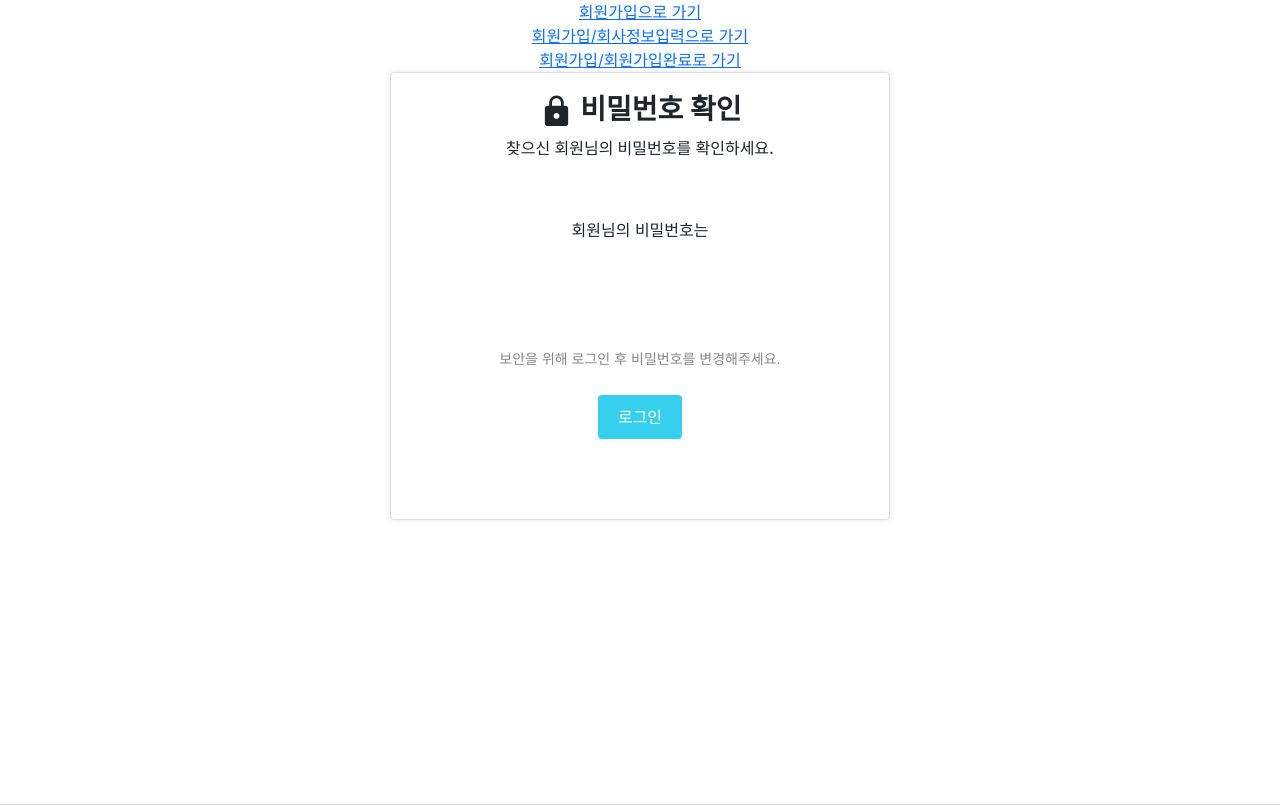
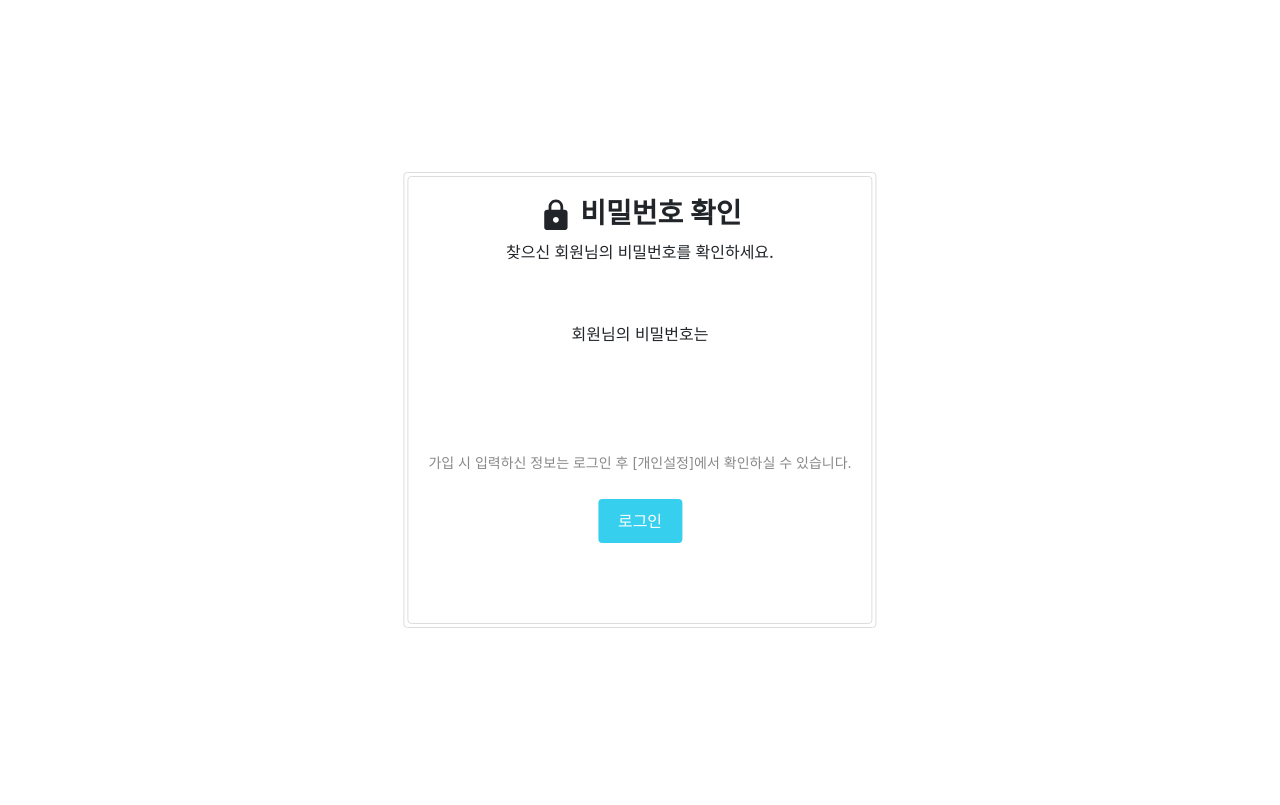
Before and after one commit to HyoungMinSong/wehagoreact, a React (Create React App) app: page /findpwresult in a window 1280 px wide. Built offline with nearby package versions, Linux system fonts and the light colour scheme.

Commit message:
자잘한거수정

```diff
--- a/src/App.js
+++ b/src/App.js
@@ -18,11 +18,7 @@ function App() {
   return (
     <div className="App">
 
-      <Link to={'/signup'}>회원가입으로 가기</Link>
-      <br/>
-      <Link to={'/signup/company'}>회원가입/회사정보입력으로 가기</Link>
-      <br/>
-      <Link to={'/signup/complete'}>회원가입/회원가입완료로 가기</Link>
+
       <Routes>
         <Route path='/signup' element={<SignUp_infomation/>}/>
         <Route path='/signup/company' element={<SignUp_company/>}/>
--- a/src/pages/login/FindIdResult.css
+++ b/src/pages/login/FindIdResult.css
@@ -2,12 +2,17 @@
 
 .find-id-result-container {
   max-width: 500px;
-  margin: 0 auto;
+  margin: auto;
   padding: 20px;
-  background-color: #ffffff; /* 흰색 배경색 */
-  border: 1px solid #dddddd; /* 구분선 추가 */
+  background-color: #ffffff;
+  border: 1px solid #dddddd;
   border-radius: 4px;
+  position: absolute;
+  top: 50%;
+  left: 50%;
+  transform: translate(-50%, -50%);
 }
+
 
 .find-id-result-title {
   text-align: center;
--- a/src/pages/login/FindpwResult.css
+++ b/src/pages/login/FindpwResult.css
@@ -2,12 +2,15 @@
 
     .find-pw-result-container {
         max-width: 500px;
-    margin: 0 auto;
+        margin: auto;
         padding: 20px;
         background-color: #ffffff;
         border: 1px solid #dddddd;
         border-radius: 4px;
-    box-shadow: 0px 0px 5px rgba(0, 0, 0, 0.1);
+        position: absolute;
+        top: 50%;
+        left: 50%;
+        transform: translate(-50%, -50%);
       }
 
     .find-pw-result-title {
--- a/src/pages/login/FindpwResult.js
+++ b/src/pages/login/FindpwResult.js
@@ -19,7 +19,7 @@ return (
 <p className="find-pw-result-message">회원님의 비밀번호는</p>
 <p className="find-pw-result-pw">{foundPw}</p>
 <div className="find-pw-result-note">
-<p>보안을 위해 로그인 후 비밀번호를 변경해주세요.</p>
+<p>가입 시 입력하신 정보는 로그인 후 [개인설정]에서 확인하실 수 있습니다.</p>
 </div>
 <Link to="/login" className="find-pw-result-login-button">
 로그인
--- a/src/pages/login/LoginPage.css
+++ b/src/pages/login/LoginPage.css
@@ -46,14 +46,14 @@
   background: -o-linear-gradient(top left, #50a3a2 0%, #53e3a6 100%);
   background: linear-gradient(to bottom right, #50a3a2 0%, #53e3a6 100%);
 
-  position: absolute;
-  top: 50%;
+  position: fixed; /* absolute에서 fixed로 변경합니다. */
+  top: 0;
   left: 0;
   width: 100%;
-  height: 600px;
-  margin-top: -200px;
+  height: 100%; /* 600px에서 100%로 변경합니다. */
   overflow: hidden;
 }
+
 
 .jongwonscss .wrapper.form-success .container h1 {
   animation: moveUp 0.5s ease-in-out;
```
Lines whose indentation alone changed are shown as unchanged.
